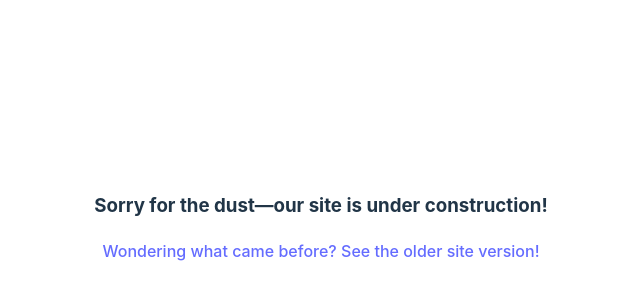
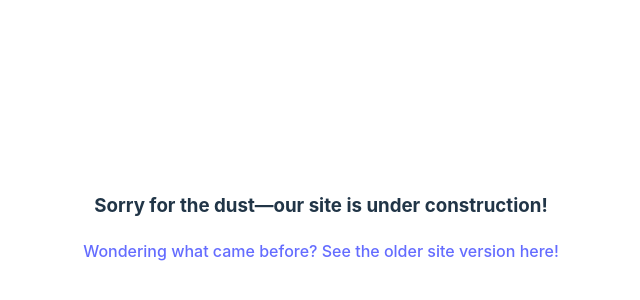
Before and after one commit to sutesumit/sutesite, a React (Vite) app: page / in a window 1280 px wide. Shown: the part 174-474 px from the top of the page, without its empty margins (319-959 px from the left). Built offline with nearby package versions, Linux system fonts and the light colour scheme.

Commit message:
text updated

```diff
--- a/src/App.jsx
+++ b/src/App.jsx
@@ -8,7 +8,7 @@ function App() {
     <>
       <h3>Sorry for the dust—our site is under construction!</h3>
       <p className="read-the-docs">
-        <a href="https://sumitsute.cargo.site/">Wondering what came before? See the older site version!</a>
+        <a href="https://sumitsute.cargo.site/">Wondering what came before? See the older site version here!</a>
       </p>
     </>
   )
```
